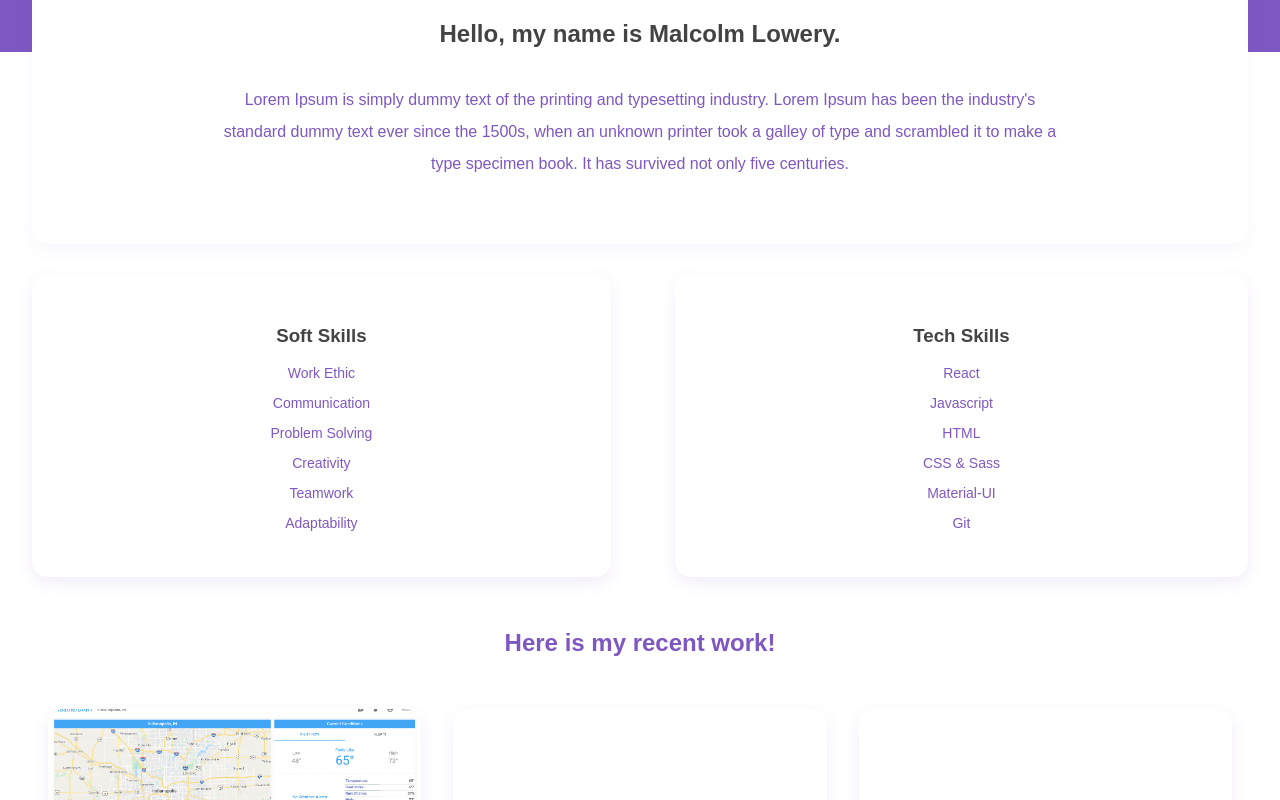
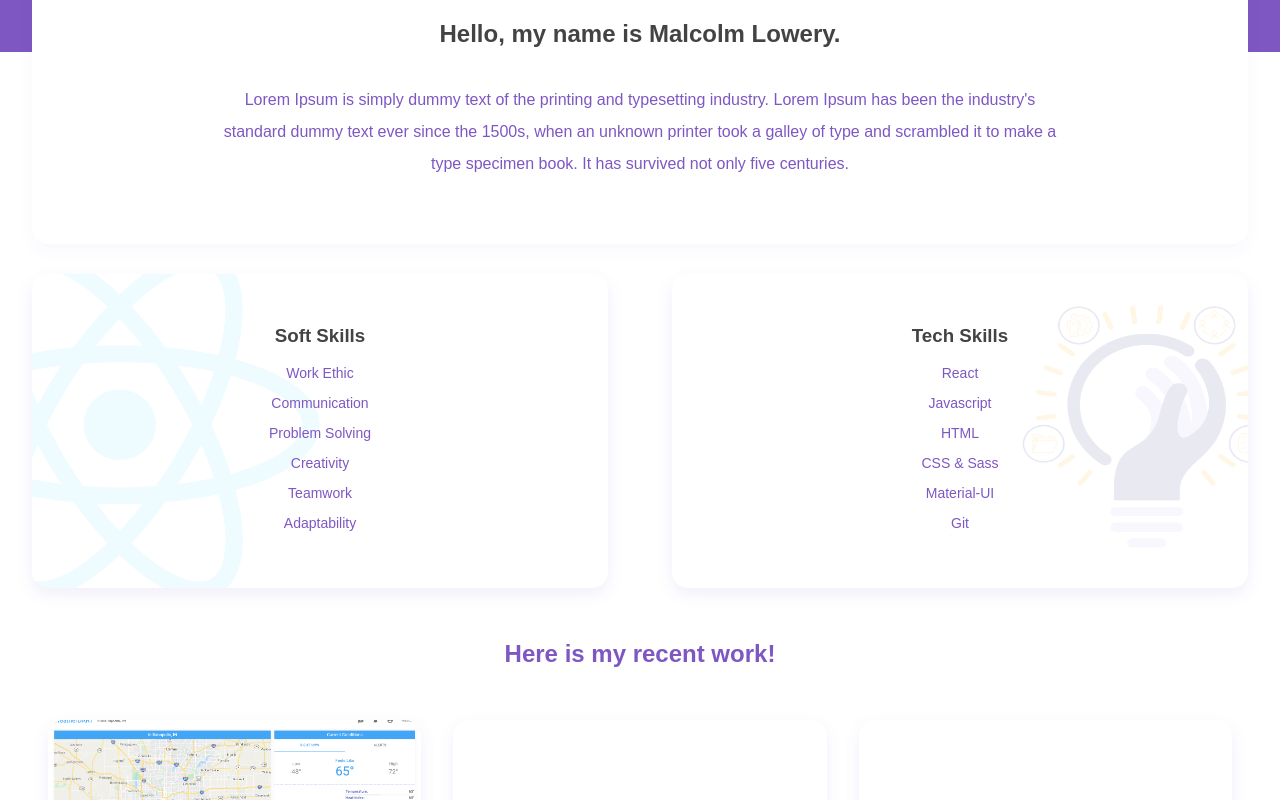
Before and after one commit to LeadAppDev/frontend-portfolio, a React app in the folder app/: page / in a window 1280 px wide. Shown: the part 442-1242 px from the top of the page. Built offline with nearby package versions, Linux system fonts and the light colour scheme.

Commit message:
Added png images to skills cards

```diff
--- a/app/src/views/Home.jsx
+++ b/app/src/views/Home.jsx
@@ -2,6 +2,8 @@ import React from 'react';
 import './Home.scss';
 import porfileImg from '../assets/profile_img.jpg';
 import weatherDartSnapshot from '../assets/weatherdart_screenshot.jpg';
+import reactLogo from '../assets/react_logo.png';
+import softSkillsIcon from '../assets/softSkills_icon.png';
 import Card from '../components/Card';
 
 const Home = () => (
@@ -38,6 +40,7 @@ const Home = () => (
           <p>Teamwork</p>
           <p>Adaptability</p>
         </div>
+        <img className='homeView__profile__card__reactLogo' src={reactLogo} />
       </Card>
 
       <Card className='homeView__profile__card'>
@@ -50,6 +53,7 @@ const Home = () => (
           <p>Material-UI</p>
           <p>Git</p>
         </div>
+        <img className='homeView__profile__card__skillsIcon' src={softSkillsIcon} />
       </Card>
 
     </div>
--- a/app/src/views/Home.scss
+++ b/app/src/views/Home.scss
@@ -86,10 +86,12 @@
       box-shadow: 0 6px 16px rgba($color: #7e57c2, $alpha: 0.1);
       border-radius: 1rem;
       flex-grow: 1;
+      max-height: 250px;
       margin: 0 2rem;
       margin-bottom: 2rem;
       min-width: 390px;
       max-width: 50%;
+      overflow: hidden;
       padding: 2rem 0;
       text-align: center;
       &__title {
@@ -99,6 +101,26 @@
         color: #7e57c2;
         font-size: 14px;
         font-weight: 400;
+        position: relative;
+        z-index: 2;
+      }
+      &__reactLogo {
+        height: 350px;
+        left: -200px;
+        opacity: .1;
+        position: relative;
+        top: -295px;
+        width: 400px;
+        z-index: 1;
+      }
+      &__skillsIcon {
+        height: 250px;
+        left: 190px;
+        opacity: .1;
+        position: relative;
+        top: -240px;
+        width: 400px;
+        z-index: 1;
       }
     }
   }
```
Also changed, not shown: app/src/assets/react_logo.png (added), app/src/assets/softSkills_icon.png (added).
